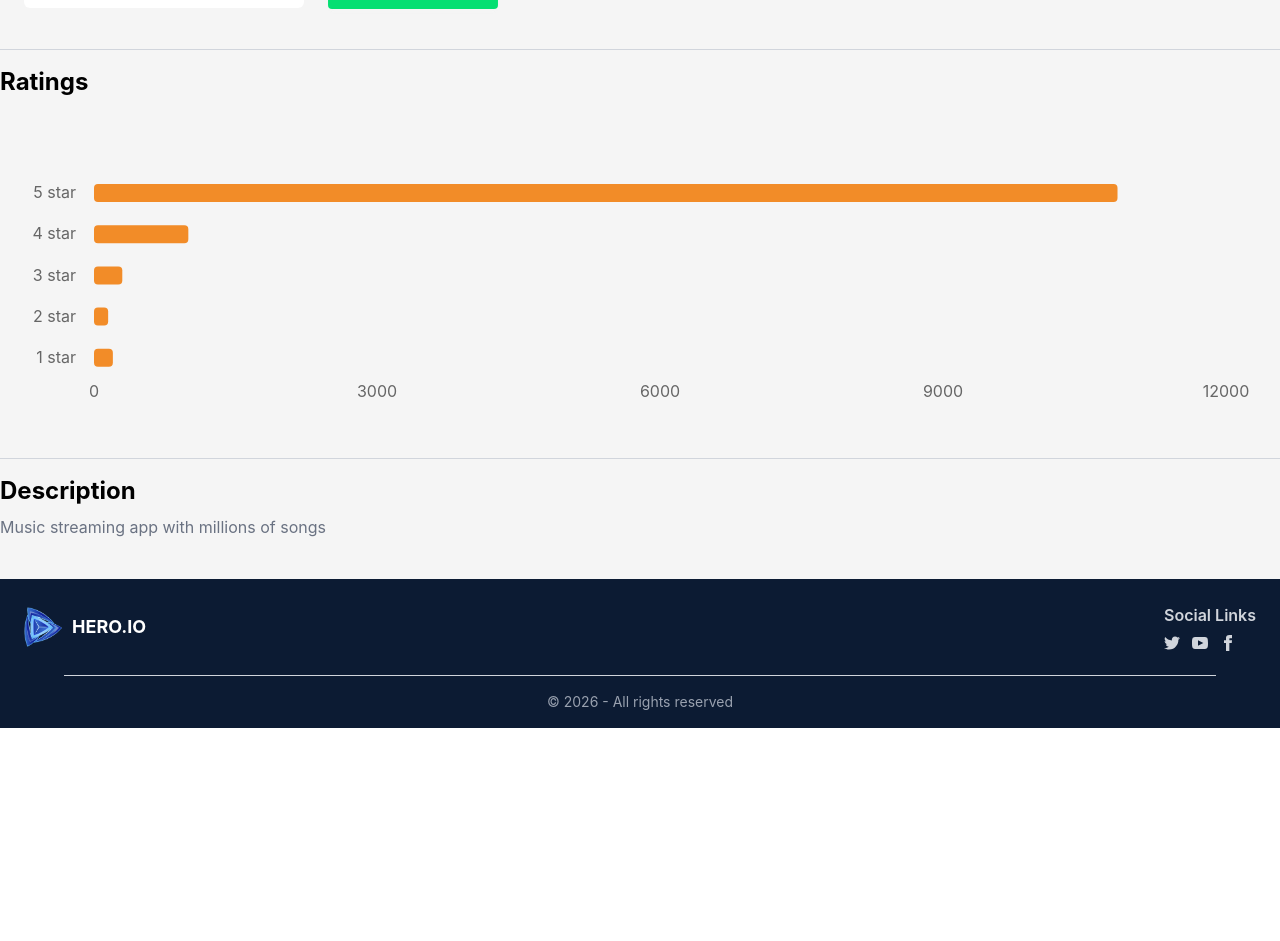
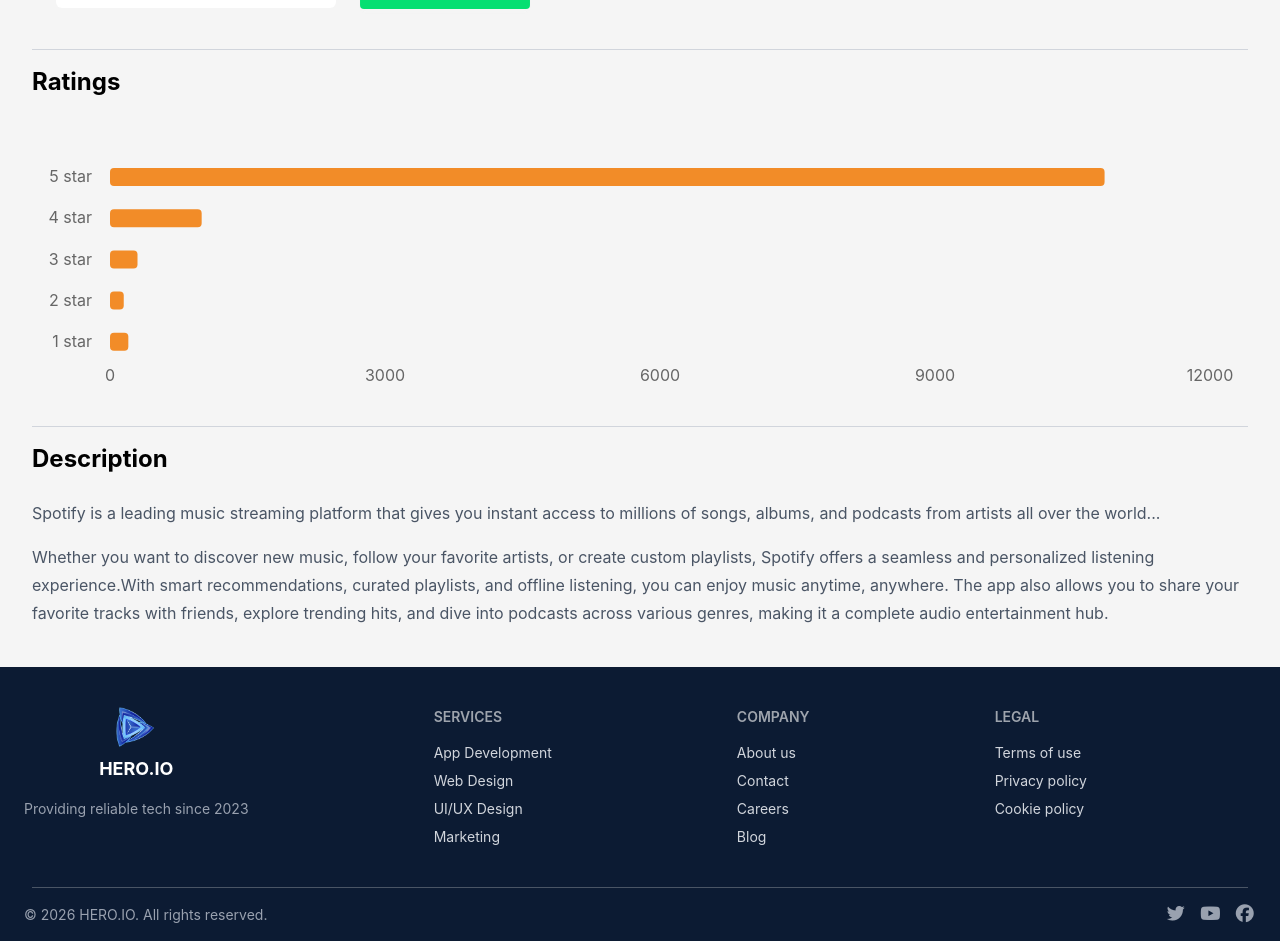
Before and after one commit to TofaelislamFaruk01/hero-io, a React (Vite) app: page /app-details/1 in a window 1280 px wide. Shown: the part 400-1341 px from the top of the page. Before the commit the page ends 1128 px from the top, so only its background shows below. Built offline with nearby package versions, Linux system fonts and the light colour scheme.

Commit message:
Update apps data, footer and others sections according to requirements

```diff
--- a/src/Pages/AppDetails.jsx
+++ b/src/Pages/AppDetails.jsx
@@ -1,22 +1,19 @@
-
 import AppDetailsCard from "../components/AppDetailsCard";
 import AppReviewChart from "../components/AppReviewChart";
 import apps from "../data/apps.json";
 import { useParams } from "react-router";
-
+import AppsNotFound from "./AppsNotFound";
 
 const AppDetails = () => {
   const { id } = useParams();
 
-
   const app = apps.find((item) => item.id === parseInt(id));
 
   if (!app) {
-    return <p className="text-center mt-10">App not found</p>;
+    return <AppsNotFound />;
   }
   return (
-        <div className="min-h-screen max-w-7xl mx-auto py-10">
-
+    <div className="min-h-screen max-w-7xl mx-auto px-4 sm:px-8 py-10">
       <AppDetailsCard key={app.id} app={app} />
       <div className="border-b border-gray-300 my-4"></div>
       <div>
@@ -25,10 +22,13 @@
       </div>
       <div className="border-b border-gray-300 my-4"></div>
       <div>
-                <h2 className="text-black font-bold text-2xl">Description</h2>
-                <p className="text-gray-500 mt-2">{app.description}</p>
+        <h2 className="text-black font-bold text-2xl mb-6">Description</h2>
+        <div className="space-y-4 text-gray-600 leading-7">
+          {app.description.split("\n\n").map((para, i) => (
+            <p key={i}>{para}</p>
+          ))}
         </div>
-
+      </div>
     </div>
   );
 };
--- a/src/components/AppsNotFound.jsx
+++ b/src/Pages/AppsNotFound.jsx
@@ -12,11 +12,11 @@
         The App you are requesting is not found on our system. Please try
         another apps.
       </p>
-      {/* <button className="mt-2 block mx-auto text-white bg-gradient-to-r from-purple-500 to-indigo-500 px-10 py-3 rounded-lg font-semibold hover:from-purple-600 hover:to-indigo-600 transition-colors">
+      <button className="mt-2 block mx-auto text-white bg-gradient-to-r from-purple-500 to-indigo-500 px-10 py-3 rounded-lg font-semibold hover:from-purple-600 hover:to-indigo-600 transition-colors">
         <Link to="/apps" className="text-white no-underline">
           Go Back!
         </Link>
-      </button> */}
+      </button>
     </div>
   );
 };
--- a/src/components/AppDetailsCard.jsx
+++ b/src/components/AppDetailsCard.jsx
@@ -26,7 +26,7 @@
   };
   return (
     <div className="p-6 rounded-lg">
-      <div className="flex gap-6 items-start">
+      <div className="flex flex-col items-center justify-center sm:flex-row gap-6 sm:items-start">
         {/* Left - Big App Image */}
         <div className="w-70 h-70 bg-white rounded-md flex items-center justify-center overflow-hidden">
           <img
--- a/src/components/AppReviewChart.jsx
+++ b/src/components/AppReviewChart.jsx
@@ -18,7 +18,7 @@
     }));
 
   return (
-    <div className="mt-10 p-6 rounded-lg">
+    <div className="mt-5 sm:mt-10 p-2 rounded-lg">
       {/* <h2 className="text-xl font-semibold text-black mb-4">Ratings</h2> */}
 
       <div className="w-full h-64">
--- a/src/components/Footer.jsx
+++ b/src/components/Footer.jsx
@@ -1,69 +1,68 @@
 import { Link } from "react-router";
 import logo from "../assets/logo.png";
+
 const Footer = () => {
   return (
     <footer className="bg-[#0c1b33] text-gray-300">
-      {/* Upper Div: Logo + Social Links */}
-      <div className="max-w-7xl mx-auto px-6 py-6 flex flex-col sm:flex-row items-center justify-between">
-        {/* Left: Logo */}
-        <Link to="/" className="flex items-center gap-2 mb-4 sm:mb-0">
-         <div className="flex items-center gap-2">
-           <img  className="h-10 w-10" src={logo} alt="HERO.IO Logo" />
-          <span className="font-bold text-white text-lg">HERO.IO</span>
-        </div> </Link>
+      {/* Upper Div: Hero.IO Footer Horizontal Style */}
+      <div className="footer sm:footer-horizontal max-w-7xl mx-auto px-6 py-10">
 
-        {/* Right: Social Links */}
-        <div className="mt-4 sm:mt-0">
-          <p className="text-md font-semibold mb-2">Social Links</p>
-          <div className="flex gap-3">
-            {/* Twitter */}
-            <a href="#" aria-label="Twitter">
-              <svg
-                xmlns="http://www.w3.org/2000/svg"
-                width="16"
-                height="16"
-                viewBox="0 0 24 24"
-                className="fill-current"
-              >
-                <path d="M24 4.557c-.883.392-1.832.656-2.828.775 1.017-.609 1.798-1.574 2.165-2.724-.951.564-2.005.974-3.127 1.195-.897-.957-2.178-1.555-3.594-1.555-3.179 0-5.515 2.966-4.797 6.045-4.091-.205-7.719-2.165-10.148-5.144-1.29 2.213-.669 5.108 1.523 6.574-.806-.026-1.566-.247-2.229-.616-.054 2.281 1.581 4.415 3.949 4.89-.693.188-1.452.232-2.224.084.626 1.956 2.444 3.379 4.6 3.419-2.07 1.623-4.678 2.348-7.29 2.04 2.179 1.397 4.768 2.212 7.548 2.212 9.142 0 14.307-7.721 13.995-14.646.962-.695 1.797-1.562 2.457-2.549z"></path>
-              </svg>
-            </a>
+        {/* Logo / Company */}
+        <aside className="flex flex-col sm:items-center justify-center">
+          <Link to="/" className="flex flex-col justify-center items-center gap-2 mb-2">
+            <img className="h-10 w-10" src={logo} alt="HERO.IO Logo" />
+            <span className="font-bold text-white text-lg">HERO.IO</span>
+          </Link>
+          <p className="text-gray-400">
+            Providing reliable tech since 2023
+          </p>
+        </aside>
 
-            {/* YouTube */}
-            <a href="#" aria-label="YouTube">
-              <svg
-                xmlns="http://www.w3.org/2000/svg"
-                width="16"
-                height="16"
-                viewBox="0 0 24 24"
-                className="fill-current"
-              >
-                <path d="M19.615 3.184c-3.604-.246-11.631-.245-15.23 0-3.897.266-4.356 2.62-4.385 8.816.029 6.185.484 8.549 4.385 8.816 3.6.245 11.626.246 15.23 0 3.897-.266 4.356-2.62 4.385-8.816-.029-6.185-.484-8.549-4.385-8.816zm-10.615 12.816v-8l8 3.993-8 4.007z"></path>
-              </svg>
-            </a>
+        {/* Services */}
+        <nav>
+          <h6 className="footer-title text-white">Services</h6>
+          <Link className="link link-hover">App Development</Link>
+          <Link className="link link-hover">Web Design</Link>
+          <Link className="link link-hover">UI/UX Design</Link>
+          <Link className="link link-hover">Marketing</Link>
+        </nav>
 
-            {/* Facebook */}
-            <a href="#" aria-label="Facebook">
-              <svg
-                xmlns="http://www.w3.org/2000/svg"
-                width="16"
-                height="16"
-                viewBox="0 0 24 24"
-                className="fill-current"
-              >
-                <path d="M9 8h-3v4h3v12h5v-12h3.642l.358-4h-4v-1.667c0-.955.192-1.333 1.115-1.333h2.885v-5h-3.808c-3.596 0-5.192 1.583-5.192 4.615v3.385z"></path>
-              </svg>
-            </a>
-          </div>
-        </div>
+        {/* Company */}
+        <nav>
+          <h6 className="footer-title text-white">Company</h6>
+          <Link className="link link-hover">About us</Link>
+          <Link className="link link-hover">Contact</Link>
+          <Link className="link link-hover">Careers</Link>
+          <Link className="link link-hover">Blog</Link>
+        </nav>
+
+        {/* Legal */}
+        <nav>
+          <h6 className="footer-title text-white">Legal</h6>
+          <Link className="link link-hover">Terms of use</Link>
+          <Link className="link link-hover">Privacy policy</Link>
+          <Link className="link link-hover">Cookie policy</Link>
+        </nav>
+
       </div>
 
-      {/* Horizontal Line */}
-      <hr className="border-t border-silver mx-auto w-[90%]" />
+      {/* Divider */}
+      <hr className="border-t border-gray-600 w-[95%] sm:max-w-7xl mx-auto" />
 
-      {/* Lower Div: Copyright */}
-      <div className="max-w-7xl mx-auto px-6 py-4 text-center text-sm text-gray-400 select-none">
-        © {new Date().getFullYear()} - All rights reserved
+      {/* Lower Div: Social Links + Copyright */}
+      <div className="max-w-7xl mx-auto px-6 py-4 flex flex-col sm:flex-row items-center justify-between text-gray-400 text-sm select-none gap-4">
+        <p>© {new Date().getFullYear()} HERO.IO. All rights reserved.</p>
+        <div className="flex gap-3">
+          <a href="#" aria-label="Twitter" className="hover:text-blue-400 transition-colors">
+            <i className="fa-brands fa-twitter text-lg"></i>
+          </a>
+          <a href="#" aria-label="YouTube" className="hover:text-red-500 transition-colors">
+            <i className="fa-brands fa-youtube text-lg"></i>
+          </a>
+          <a href="#" aria-label="Facebook" className="hover:text-blue-600 transition-colors">
+            <i className="fa-brands fa-facebook text-lg"></i>
+          </a>
+        </div>
       </div>
     </footer>
   );
--- a/src/components/InstalledAppCard.jsx
+++ b/src/components/InstalledAppCard.jsx
@@ -17,9 +17,9 @@
   };
 
   return (
-    <div className=" bg-white rounded-lg shadow-sm flex items-center justify-between p-6">
+    <div className=" bg-white rounded-lg shadow-sm flex items-center justify-between p-3 sm:p-6">
       {/* Left Section */}
-      <div className="flex items-center gap-4">
+      <div className="flex items-center gap-1 sm:gap-4">
         <Link to={`/app-details/${app.id}`}>
           {/* App Image */}
           <div className="w-14 h-14 bg-gray-200 rounded-md flex items-center justify-center overflow-hidden">
@@ -36,7 +36,7 @@
             <h2 className="font-semibold text-black text-md">{app.title}</h2>
           </Link>
 
-          <div className="flex items-center gap-4 text-sm text-gray-500 mt-1">
+          <div className="flex items-center gap-1 sm:gap-4 text-sm text-gray-500 mt-1">
             {/* Downloads */}
             <span className="flex items-center gap-1 text-green-500">
               <i className="fa-solid fa-download"></i>
--- a/src/data/apps.json
+++ b/src/data/apps.json
@@ -3,7 +3,7 @@
     "id": 1,
     "title": "Spotify",
     "companyName": "Spotify Ltd",
-    "description": "Music streaming app with millions of songs",
+    "description": "Spotify is a leading music streaming platform that gives you instant access to millions of songs, albums, and podcasts from artists all over the world... \n\nWhether you want to discover new music, follow your favorite artists, or create custom playlists, Spotify offers a seamless and personalized listening experience.With smart recommendations, curated playlists, and offline listening, you can enjoy music anytime, anywhere. The app also allows you to share your favorite tracks with friends, explore trending hits, and dive into podcasts across various genres, making it a complete audio entertainment hub.",
     "size": 120,
     "reviews": 12000,
     "ratingAvg": 4.8,
@@ -21,7 +21,7 @@
     "id": 2,
     "title": "Instagram",
     "companyName": "Meta Platforms",
-    "description": "Photo and video sharing social app",
+    "description": "Instagram is a powerful social media platform designed for sharing photos, videos, and stories with people around the world... \n\nIt allows users to express themselves creatively through filters, reels, and interactive features while staying connected with friends and communities.\n\nFrom exploring trending content to following your favorite influencers and brands, Instagram offers an engaging experience tailored to your interests. With messaging, live streaming, and shopping features, it goes beyond just sharing moments and becomes a complete digital lifestyle platform.",
     "size": 90,
     "reviews": 15000,
     "ratingAvg": 4.6,
@@ -39,7 +39,7 @@
     "id": 3,
     "title": "Twitter",
     "companyName": "X Corp",
-    "description": "Social media platform to post tweets",
+    "description": "Twitter (now X) is a real-time social media platform where users can share thoughts, follow breaking news, and engage in global conversations instantly. It allows you to post short messages, images, and videos while staying updated with trending topics and hashtags.\n\nWith features like threads, spaces, and communities, users can connect with people who share similar interests. Whether it's news, entertainment, or personal opinions, Twitter keeps you informed and engaged at all times.",
     "size": 60,
     "reviews": 8000,
     "ratingAvg": 4.4,
@@ -57,7 +57,7 @@
     "id": 4,
     "title": "Netflix",
     "companyName": "Netflix Inc",
-    "description": "Watch TV shows and movies online",
+    "description": "Netflix is a leading streaming service that offers a wide range of movies, TV shows, documentaries, and exclusive originals. With personalized recommendations, it helps users discover content tailored to their preferences.\n\nYou can watch content anytime on multiple devices and even download shows for offline viewing. From global hits to award-winning originals, Netflix delivers a premium entertainment experience for all audiences.",
     "size": 150,
     "reviews": 9000,
     "ratingAvg": 4.7,
@@ -75,7 +75,7 @@
     "id": 5,
     "title": "Slack",
     "companyName": "Slack Technologies",
-    "description": "Team communication and collaboration",
+    "description": "Slack is a powerful communication platform designed for teams to collaborate efficiently. It organizes conversations into channels, making it easy to manage discussions, share files, and stay productive.\n\nWith integrations for various tools and real-time messaging, Slack helps teams streamline workflows and improve communication. It’s widely used by businesses to enhance teamwork and project management.",
     "size": 80,
     "reviews": 5000,
     "ratingAvg": 4.5,
@@ -93,7 +93,7 @@
     "id": 6,
     "title": "Zoom",
     "companyName": "Zoom Video Communications",
-    "description": "Video conferencing and online meetings",
+    "description": "Zoom is a reliable video conferencing platform used for meetings, webinars, and online classes. It provides high-quality video and audio along with features like screen sharing and recording.\n\nWhether for business or education, Zoom makes remote communication simple and effective. Its user-friendly interface and stability make it one of the most popular tools for virtual collaboration.",
     "size": 100,
     "reviews": 7000,
     "ratingAvg": 4.6,
@@ -111,7 +111,7 @@
     "id": 7,
     "title": "TikTok",
     "companyName": "ByteDance",
-    "description": "Create and share short videos",
+    "description": "TikTok is a creative platform for making and sharing short videos with music, filters, and effects. It allows users to express themselves and explore trending challenges and viral content.\n\nWith a powerful algorithm, TikTok delivers personalized content based on user interests. It has become a global hub for entertainment, creativity, and social interaction.",
     "size": 95,
     "reviews": 10000,
     "ratingAvg": 4.3,
@@ -129,7 +129,7 @@
     "id": 8,
     "title": "WhatsApp",
     "companyName": "Meta Platforms",
-    "description": "Instant messaging and voice calls",
+    "description": "WhatsApp is a widely used messaging app that allows users to send texts, make voice and video calls, and share media instantly. It offers end-to-end encryption for secure communication.\n\nWith group chats, status updates, and cross-platform support, WhatsApp makes it easy to stay connected with friends, family, and colleagues anywhere in the world.",
     "size": 70,
     "reviews": 15000,
     "ratingAvg": 4.7,
@@ -147,7 +147,7 @@
     "id": 9,
     "title": "Google Maps",
     "companyName": "Google LLC",
-    "description": "Navigation and maps with live traffic info",
+    "description": "Google Maps is a navigation app that provides real-time directions, traffic updates, and location details. It helps users find the fastest routes and discover nearby places.\n\nWith features like street view, offline maps, and business listings, it’s an essential tool for travel and daily commuting. It ensures you reach your destination efficiently and safely.",
     "size": 120,
     "reviews": 25000,
     "ratingAvg": 4.7,
@@ -165,7 +165,7 @@
     "id": 10,
     "title": "Amazon",
     "companyName": "Amazon.com Inc",
-    "description": "Online shopping app for everything",
+    "description": "Amazon is a comprehensive shopping platform where users can browse and purchase millions of products across various categories. It offers a seamless shopping experience with fast delivery options.\n\nWith features like customer reviews, wish lists, and secure payments, Amazon makes online shopping convenient and reliable. It’s one of the most trusted e-commerce platforms globally.",
     "size": 150,
     "reviews": 20000,
     "ratingAvg": 4.5,
@@ -183,7 +183,7 @@
     "id": 11,
     "title": "YouTube",
     "companyName": "Google LLC",
-    "description": "Watch and upload videos online",
+    "description": "YouTube is the world’s largest video-sharing platform where users can watch, upload, and share videos on any topic. It offers content ranging from entertainment to education.\n\nWith subscriptions, recommendations, and live streaming, YouTube creates a personalized experience for users. It’s a go-to platform for creators and viewers alike.",
     "size": 110,
     "reviews": 30000,
     "ratingAvg": 4.8,
@@ -201,7 +201,7 @@
     "id": 12,
     "title": "Facebook",
     "companyName": "Meta Platforms",
-    "description": "Connect with friends and family",
+    "description": "Facebook is a social networking platform that helps users connect with friends, share updates, and join communities. It allows posting photos, videos, and engaging with content.\n\nWith features like groups, pages, and marketplace, Facebook provides a complete social experience. It remains one of the most widely used platforms worldwide.",
     "size": 100,
     "reviews": 25000,
     "ratingAvg": 4.4,
@@ -219,7 +219,7 @@
     "id": 13,
     "title": "Snapchat",
     "companyName": "Snap Inc",
-    "description": "Share short-lived photos and videos",
+    "description": "Snapchat is a fun messaging app that lets users send photos and videos that disappear after being viewed. It focuses on real-time sharing and casual communication.\n\nWith lenses, filters, and stories, Snapchat offers a playful and interactive experience. It’s especially popular among younger users for quick and creative communication.",
     "size": 90,
     "reviews": 12000,
     "ratingAvg": 4.2,
@@ -237,7 +237,7 @@
     "id": 14,
     "title": "Pinterest",
     "companyName": "Pinterest Inc",
-    "description": "Discover and save creative ideas",
+    "description": "Pinterest is a discovery platform where users can find and save ideas for various interests like design, fashion, food, and more. It acts as a visual inspiration board.\n\nUsers can create collections, explore trending ideas, and plan projects easily. It’s perfect for creativity and discovering new concepts.",
     "size": 80,
     "reviews": 8000,
     "ratingAvg": 4.5,
@@ -255,7 +255,7 @@
     "id": 15,
     "title": "Dropbox",
     "companyName": "Dropbox Inc",
-    "description": "Cloud storage and file sharing",
+    "description": "Dropbox is a cloud storage service that allows users to store, sync, and share files securely. It ensures access to important documents from any device.\n\nWith collaboration tools and automatic backups, Dropbox simplifies file management. It’s widely used for both personal and professional purposes.",
     "size": 75,
     "reviews": 6000,
     "ratingAvg": 4.3,
@@ -273,7 +273,7 @@
     "id": 16,
     "title": "Adobe Photoshop",
     "companyName": "Adobe Inc",
-    "description": "Professional photo editing software",
+    "description": "Adobe Photoshop is a professional image editing software used for photo manipulation, design, and digital art. It offers powerful tools and advanced features.\n\nFrom beginners to professionals, Photoshop enables creative freedom and precision. It’s an industry-standard tool for designers and photographers.",
     "size": 200,
     "reviews": 10000,
     "ratingAvg": 4.7,
@@ -291,7 +291,7 @@
     "id": 17,
     "title": "LinkedIn",
     "companyName": "Microsoft Corp",
-    "description": "Professional networking and career development",
+    "description": "LinkedIn is a professional networking platform where users can build connections, showcase skills, and explore job opportunities. It helps individuals grow their careers.\n\nWith features like job listings, endorsements, and content sharing, LinkedIn is essential for professional development and networking.",
     "size": 85,
     "reviews": 9000,
     "ratingAvg": 4.5,
@@ -309,7 +309,7 @@
     "id": 18,
     "title": "Telegram",
     "companyName": "Telegram FZ-LLC",
-    "description": "Cloud-based instant messaging app",
+    "description": "Telegram is a cloud-based messaging app known for its speed and security. It allows users to send messages, media, and files with ease.\n\nWith large group support, bots, and privacy features, Telegram stands out as a powerful communication platform for both personal and professional use.",
     "size": 70,
     "reviews": 12000,
     "ratingAvg": 4.6,
@@ -327,7 +327,7 @@
     "id": 19,
     "title": "Microsoft Teams",
     "companyName": "Microsoft Corp",
-    "description": "Collaboration and team communication platform",
+    "description": "Microsoft Teams is a collaboration platform that combines chat, video meetings, and file sharing in one place. It is widely used by organizations and teams.\n\nWith integration into Microsoft services, Teams enhances productivity and teamwork. It’s a reliable solution for remote and hybrid work environments.",
     "size": 120,
     "reviews": 8000,
     "ratingAvg": 4.4,
@@ -344,8 +344,7 @@
   {
     "id": 20,
     "title": "Evernote",
-    "companyName": "Evernote Corp",
-    "description": "Note-taking and organization app",
+    "description": "Evernote is a note-taking app that helps users capture ideas, organize notes, and manage tasks efficiently. It supports text, images, and attachments.\n\nWith synchronization across devices and powerful search features, Evernote ensures your notes are always accessible. It’s a great tool for productivity and organization.",
     "size": 65,
     "reviews": 7000,
     "ratingAvg": 4.3,
```
Also changed, not shown: src/Pages/AllApps.jsx (+20 -10 lines), src/components/Header.jsx (+29 -9 lines). Lines whose indentation alone changed are shown as unchanged.
